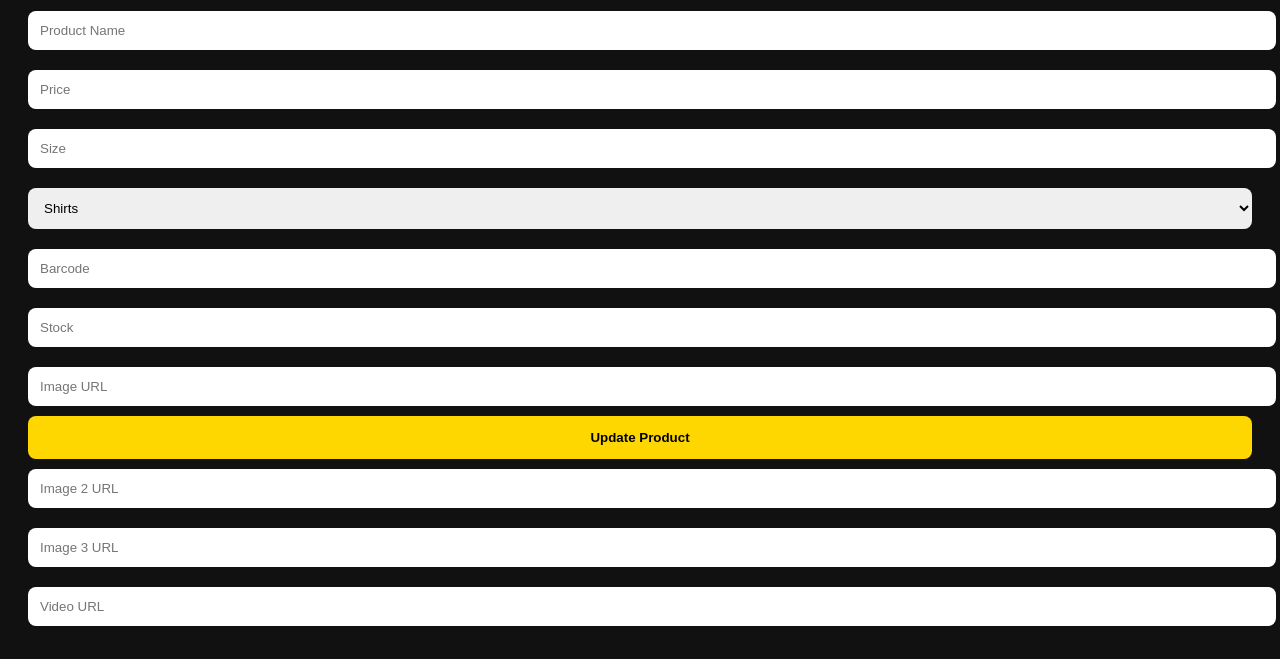
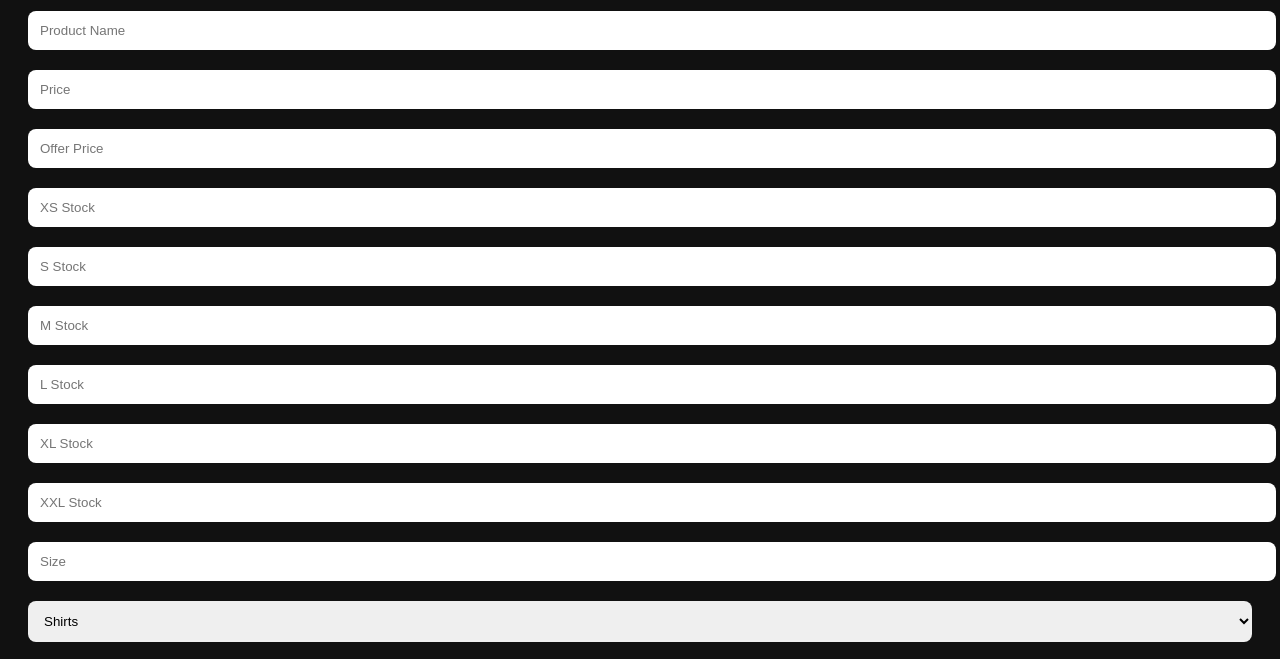
Before and after one commit to examplepvt-spec/example-store, a plain HTML site: page admin/edit-product.html in a window 1280 px wide. Shown: the part 107-766 px from the top of the page. Drawn offline with Linux system fonts and the light colour scheme; no server answers.

Commit message:
Update edit-product.html

```diff
--- a/admin/edit-product.html
+++ b/admin/edit-product.html
@@ -30,6 +30,14 @@ cursor:pointer;
 </style></head>
 <body><h1>Edit Product</h1><input type="text" id="name" placeholder="Product Name">
 <input type="number" id="price" placeholder="Price">
+<input type="number" id="offerPrice" placeholder="Offer Price">
+
+<input type="number" id="xsStock" placeholder="XS Stock">
+<input type="number" id="sStock" placeholder="S Stock">
+<input type="number" id="mStock" placeholder="M Stock">
+<input type="number" id="lStock" placeholder="L Stock">
+<input type="number" id="xlStock" placeholder="XL Stock">
+<input type="number" id="xxlStock" placeholder="XXL Stock">
 <input type="text" id="size" placeholder="Size">
 
 <select id="category">
```
